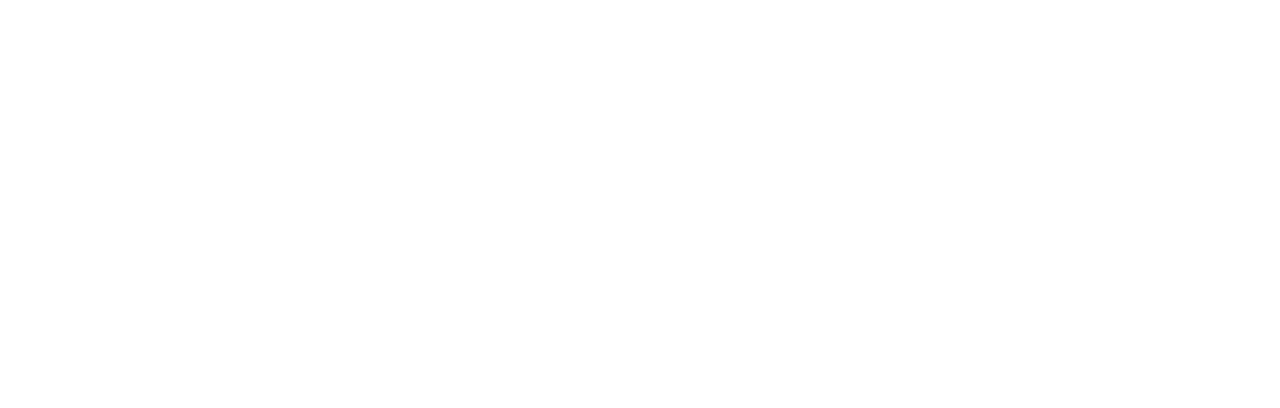
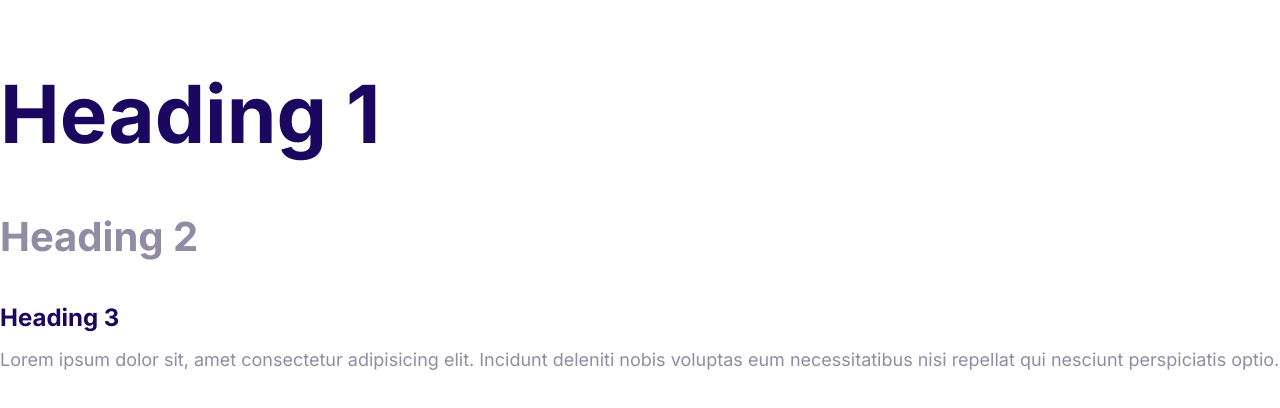
Before and after one commit to Gveyra/hosting-landing-page-practice, a plain HTML site: page index.html in a window 1280 px wide. Drawn offline with Linux system fonts and the light colour scheme.

Commit message:
Define the styles for the fonts.

```diff
--- a/css/styles.css
+++ b/css/styles.css
@@ -5,3 +5,51 @@
   --color-headings: #1b0760;
   --color-body: #918ca4;
 }
+
+html {
+  font-size: 62.5%;
+}
+body {
+  font-family: Inter, Arial, Helvetica, sans-serif;
+  font-size: 2.4rem;
+  line-height: 1.5;
+  color: var(--color-body);
+}
+
+h1,
+h1,
+h3 {
+  color: var(--color-headings);
+  margin-bottom: 2rem;
+  margin-bottom: 1rem;
+}
+
+h1 {
+  font-size: 7rem;
+}
+
+h2 {
+  font-size: 4rem;
+}
+h3 {
+  font-size: 3rem;
+}
+p {
+  margin-top: 0;
+}
+
+@media screen and (min-width: 1024px) {
+  body {
+    font-size: 1.8rem;
+  }
+
+  h1 {
+    font-size: 8rem;
+  }
+  h2 {
+    font-size: 4rem;
+  }
+  h3 {
+    font-size: 2.4rem;
+  }
+}
--- a/index.html
+++ b/index.html
@@ -4,10 +4,16 @@
     <meta charset="UTF-8">
     <meta name="viewport" content="width=device-width, initial-scale=1.0">
     <title>Document</title>
+    <link rel="preconnect" href="https://fonts.googleapis.com">
+<link rel="preconnect" href="https://fonts.gstatic.com" crossorigin>
+<link href="https://fonts.googleapis.com/css2?family=Inter:ital,opsz,wght@0,14..32,100..900;1,14..32,100..900&display=swap" rel="stylesheet">
     <link rel="stylesheet" href="css/normalize.css">
     <link rel="stylesheet" href="css/styles.css">
 </head>
 <body>
-
+    <h1>Heading 1</h1>
+    <h2>Heading 2</h2>
+    <h3>Heading 3</h3>
+    <p>Lorem ipsum dolor sit, amet consectetur adipisicing elit. Incidunt deleniti nobis voluptas eum necessitatibus nisi repellat qui nesciunt perspiciatis optio.</p>
 </body>
 </html>
```
